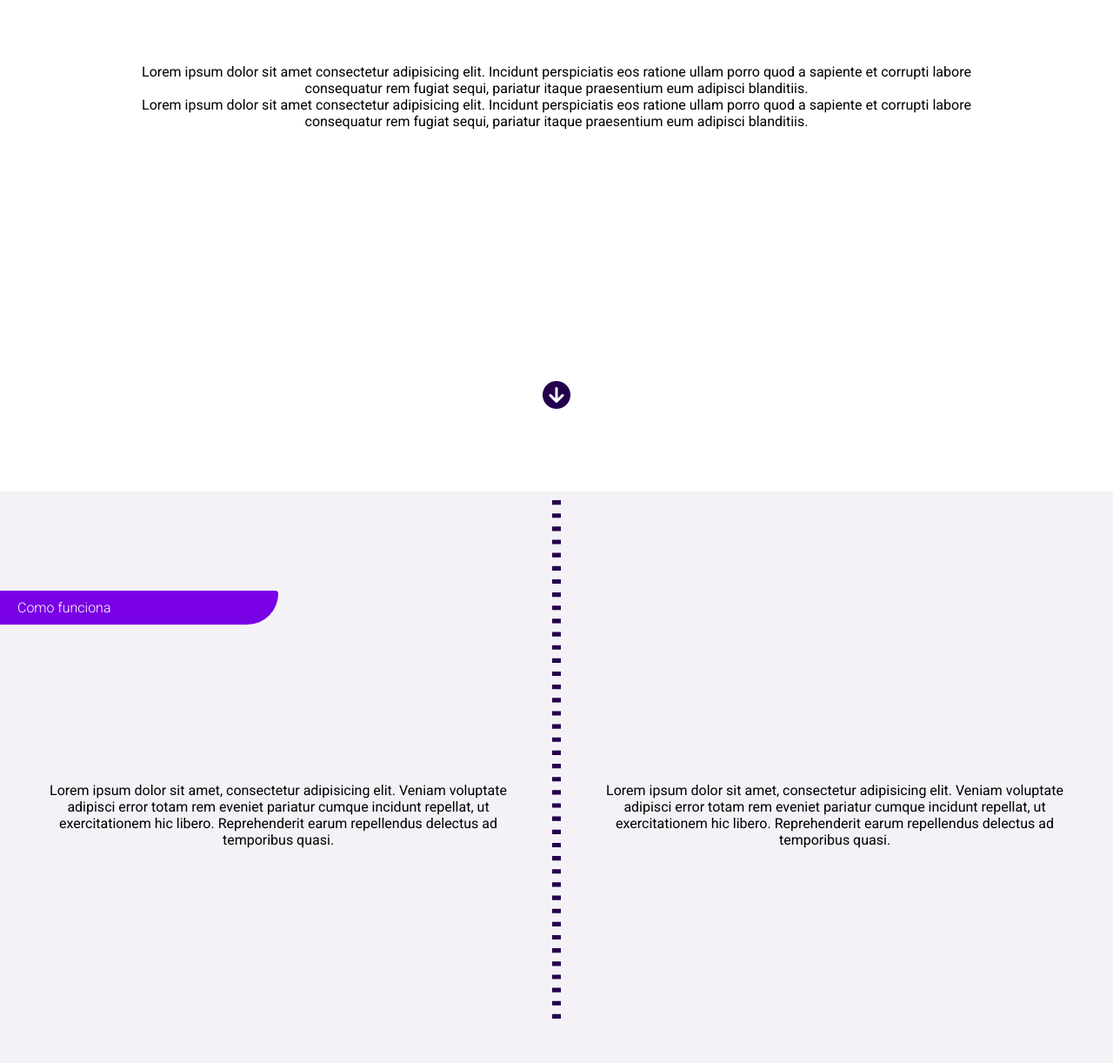
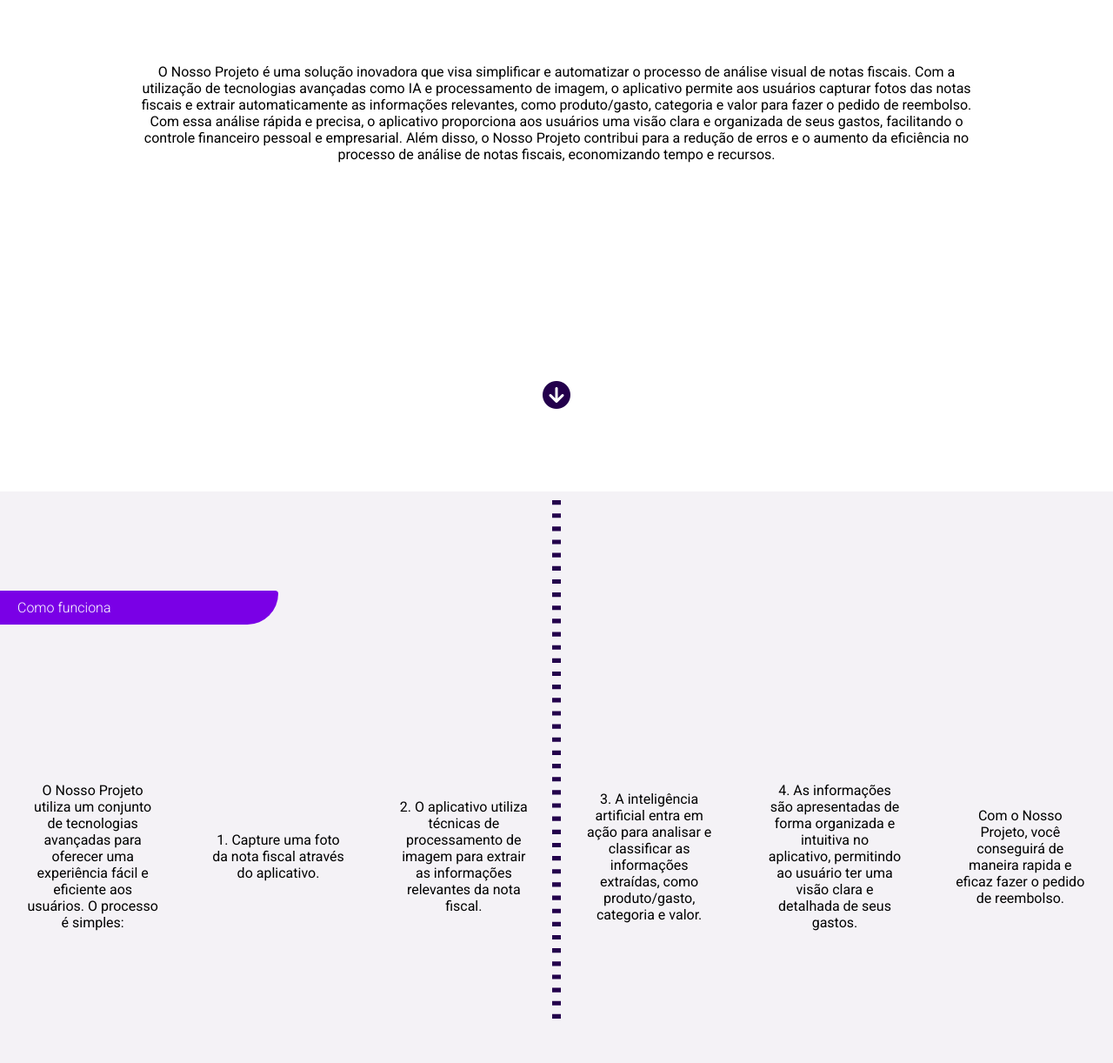
Before and after one commit to Couto01/APMD-CS2, a plain HTML site: page index.html in a window 1280 px wide. Shown: the part 267-1489 px from the top of the page at 87% size. Drawn offline with Linux system fonts and the light colour scheme; a web font is replaced by a local one.

Commit message:
Add files

```diff
--- a/index.html
+++ b/index.html
@@ -29,16 +29,16 @@
 				</div>
 				<div class="texto">
 					<p>
-						Lorem ipsum dolor sit amet consectetur adipisicing elit. Incidunt
-						perspiciatis eos ratione ullam porro quod a sapiente et corrupti
-						labore consequatur rem fugiat sequi, pariatur itaque praesentium eum
-						adipisci blanditiis.
+						O Nosso Projeto é uma solução inovadora que visa simplificar e automatizar o processo de análise visual de
+						notas fiscais. Com a utilização de tecnologias avançadas como IA e processamento de imagem, o aplicativo
+						permite aos usuários capturar fotos das notas fiscais e extrair automaticamente as informações relevantes,
+						como produto/gasto, categoria e valor para fazer o pedido de reembolso.
 					</p>
 					<p>
-						Lorem ipsum dolor sit amet consectetur adipisicing elit. Incidunt
-						perspiciatis eos ratione ullam porro quod a sapiente et corrupti
-						labore consequatur rem fugiat sequi, pariatur itaque praesentium eum
-						adipisci blanditiis.
+						Com essa análise rápida e precisa, o aplicativo proporciona aos usuários uma visão clara e organizada de seus
+						gastos, facilitando o controle financeiro pessoal e empresarial. Além disso, o Nosso Projeto contribui para a
+						redução de erros e o aumento da eficiência no processo de análise de notas fiscais, economizando tempo e
+						recursos.
 					</p>
 				</div>
 				<div class="proxima">
@@ -56,17 +56,26 @@
 				</div>
 				<div class="texto separado">
 					<p>
-						Lorem ipsum dolor sit amet, consectetur adipisicing elit. Veniam
-						voluptate adipisci error totam rem eveniet pariatur cumque incidunt
-						repellat, ut exercitationem hic libero. Reprehenderit earum
-						repellendus delectus ad temporibus quasi.
+						O Nosso Projeto utiliza um conjunto de tecnologias avançadas para oferecer uma experiência fácil e eficiente
+						aos usuários. O processo é simples:
 					</p>
-					<p class="oculto">* * *</p>
 					<p>
-						Lorem ipsum dolor sit amet, consectetur adipisicing elit. Veniam
-						voluptate adipisci error totam rem eveniet pariatur cumque incidunt
-						repellat, ut exercitationem hic libero. Reprehenderit earum
-						repellendus delectus ad temporibus quasi.
+						1. Capture uma foto da nota fiscal através do aplicativo.
+					</p>
+					<p>
+						2. O aplicativo utiliza técnicas de processamento de imagem para extrair as informações relevantes da nota
+						fiscal.
+					</p>
+					<p>
+						3. A inteligência artificial entra em ação para analisar e classificar as informações extraídas, como
+						produto/gasto, categoria e valor.
+					</p>
+					<p>
+						4. As informações são apresentadas de forma organizada e intuitiva no aplicativo, permitindo ao usuário ter
+						uma visão clara e detalhada de seus gastos.
+					</p>
+					<p>
+						Com o Nosso Projeto, você conseguirá de maneira rapida e eficaz fazer o pedido de reembolso.
 					</p>
 				</div>
 				<div class="proxima">
```
Also changed, not shown: assets/images/dart.png (added), assets/images/ia.png (added), 1 other file.
